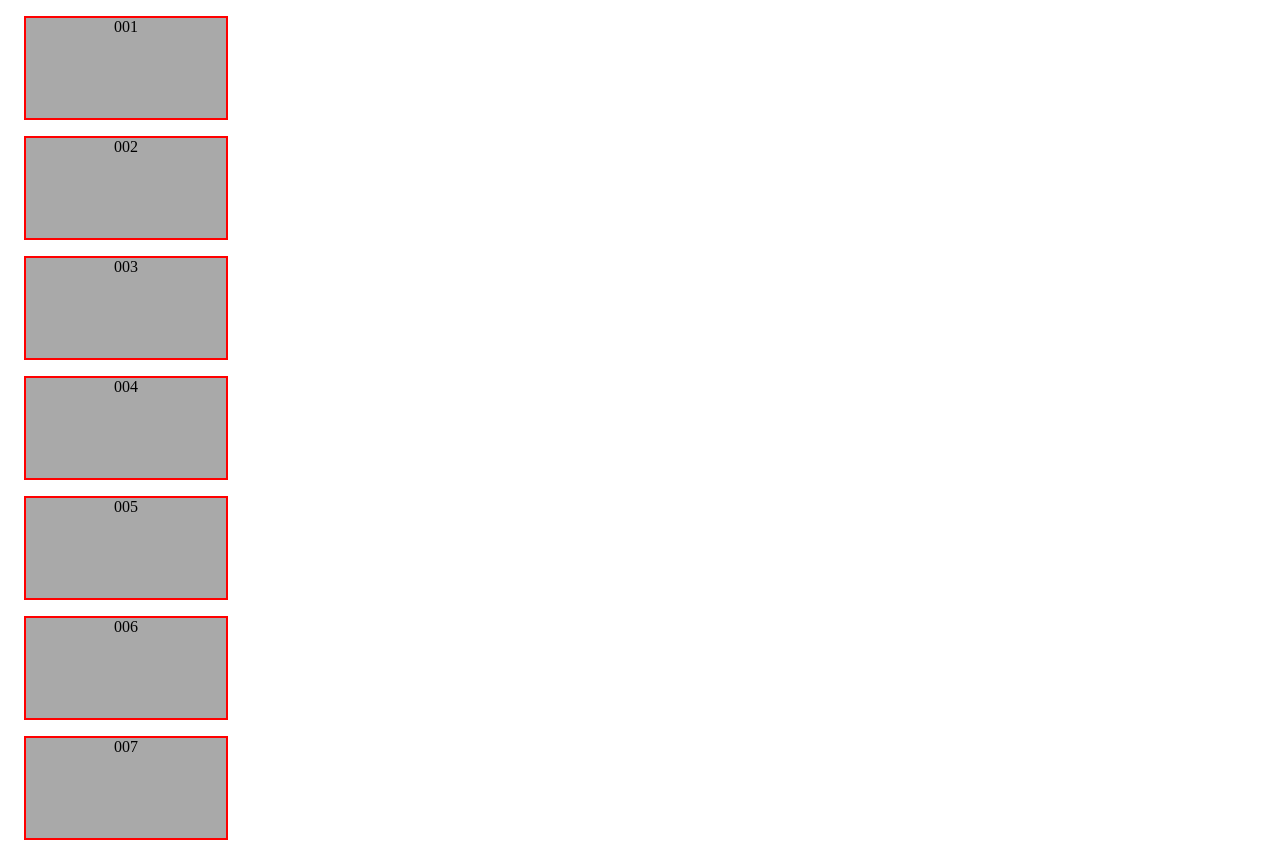
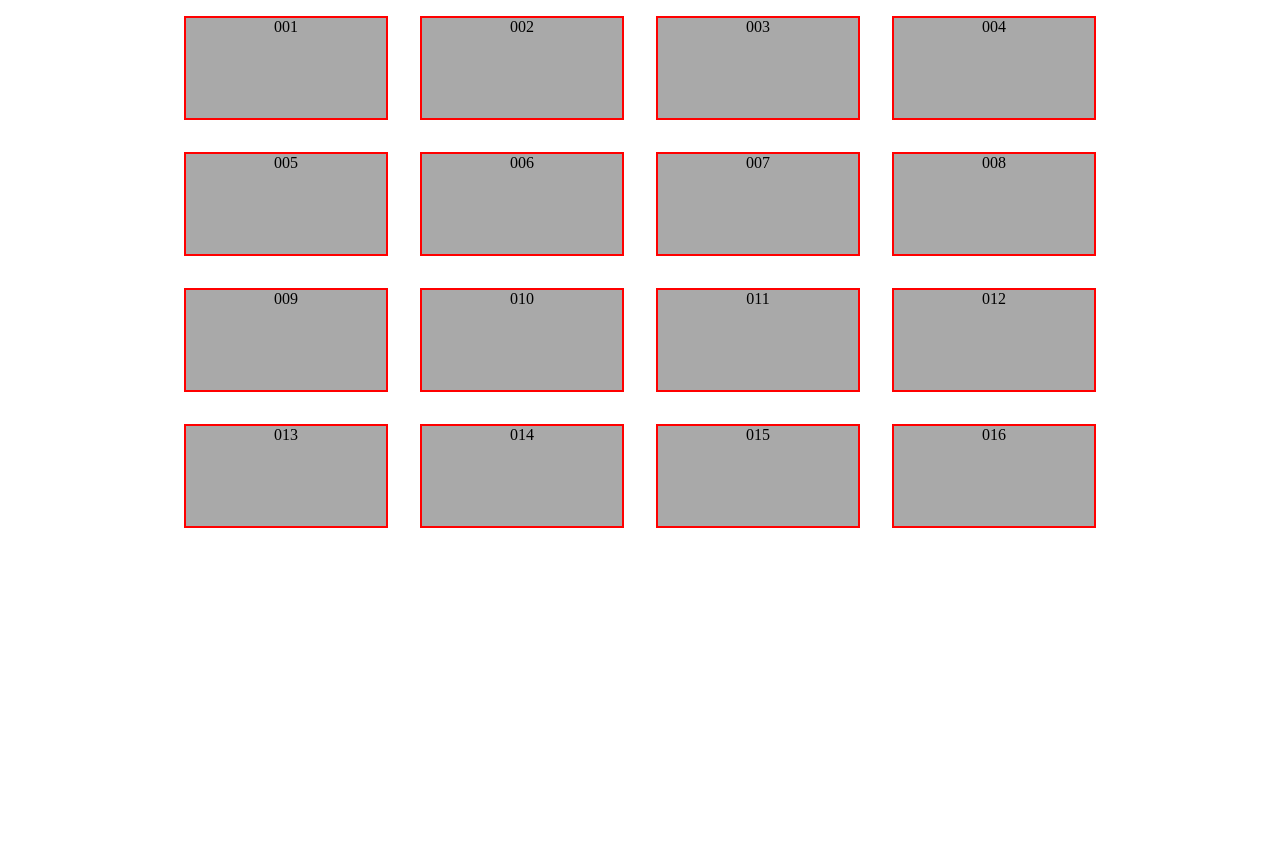
Before and after one commit to fbw-d09/uib-layout-flex-QuanXuuu, a website: page challenges/01/index.html in a window 1280 px wide. Shown: the top 843 px of the page. After the commit the page ends 800 px from the top, so only its background shows below. Drawn offline with Linux system fonts and the light colour scheme.

Commit message:
Add styling for task01

```diff
--- a/challenges/01/main.css
+++ b/challenges/01/main.css
@@ -1,4 +1,13 @@
 /* Use flexbox to align all divs in a row. Use wrap so that the divs appear on multiple rows. Center the rows in the container*/
+body
+{
+  display: flex;
+  flex-wrap: wrap;
+  justify-content: center;
+  margin: 0 auto;
+  width: 80vw;
+}
+
 
 div {
   height: 100px;
```
